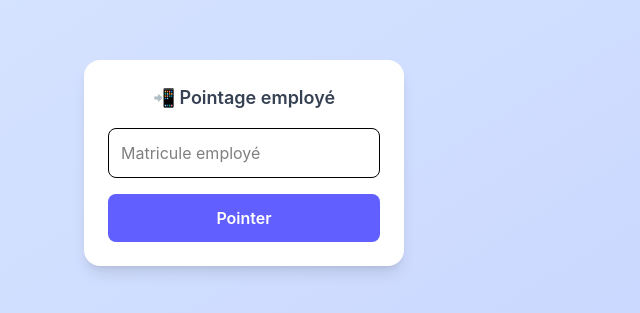
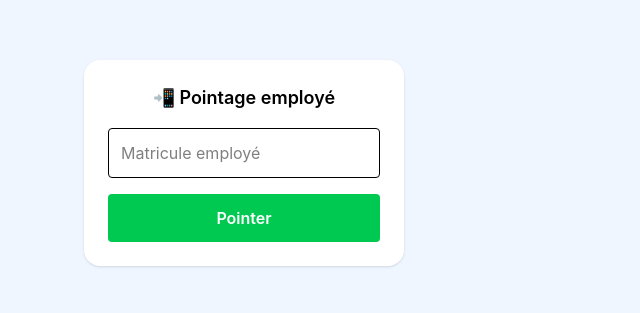
Before and after one commit to axe3600/Pointage-personnel, a React (Vite) app in the folder frontend/: page /scan in a window 1280 px wide. Shown: the part 237-550 px from the top of the page, without its empty margins (396-1036 px from the left). Built offline with nearby package versions, Linux system fonts and the light colour scheme.

Commit message:
fix vercel routing scan page

```diff
--- a/frontend/src/pages/ScanPage.jsx
+++ b/frontend/src/pages/ScanPage.jsx
@@ -3,62 +3,60 @@ import axios from "axios"
 
 function ScanPage() {
 
-  // ✅ matricule au lieu du nom
   const [matricule, setMatricule] = useState("")
   const [message, setMessage] = useState("")
+  const [hasArrived, setHasArrived] = useState(false)
 
   const handleScan = async () => {
 
-    if (!matricule) {
-      return alert("Entre ton matricule")
-    }
-
     try {
 
-      // 🔥 IMPORTANT : utiliser URL BACKEND (Render)
       const res = await axios.post(
-        "https://pointage-personnel.onrender.com/api/pointages/scan", // ✅ CORRIGÉ
-        { matricule }
+        "https://pointage-personnel.onrender.com/api/pointages/scan",
+        hasArrived ? {} : { matricule } // ✅ magie ici
       )
 
-      // ✅ message dynamique (arrivée ou départ)
       setMessage(res.data.message)
 
+      if (res.data.type === "arrival") {
+        setHasArrived(true) // cache input après
+      }
+
     } catch (err) {
-      console.log("Erreur scan :", err)
+      console.log(err)
       setMessage("❌ Erreur serveur")
     }
   }
 
   return (
-    <div className="h-screen flex items-center justify-center bg-gradient-to-br from-blue-100 to-indigo-200">
+    <div className="h-screen flex items-center justify-center bg-blue-50">
 
-      <div className="bg-white p-6 rounded-2xl shadow-lg w-[320px]">
+      <div className="bg-white p-6 rounded-2xl shadow w-[320px]">
 
-        <h2 className="text-lg font-semibold mb-4 text-center text-gray-700">
+        <h2 className="text-lg font-semibold mb-4 text-center">
           📲 Pointage employé
         </h2>
 
-        {/* 🔥 INPUT MATRICULE */}
-        <input
-          type="text"
-          placeholder="Matricule employé"
-          value={matricule}
-          onChange={(e) => setMatricule(e.target.value)}
-          className="w-full p-3 border rounded-lg mb-4 focus:ring-2 focus:ring-indigo-400 outline-none"
-        />
+        {/* 🔥 INPUT UNIQUEMENT AVANT ARRIVÉE */}
+        {!hasArrived && (
+          <input
+            type="text"
+            placeholder="Matricule employé"
+            value={matricule}
+            onChange={(e) => setMatricule(e.target.value)}
+            className="w-full p-3 border rounded mb-4"
+          />
+        )}
 
-        {/* 🔥 UN SEUL BOUTON */}
         <button
           onClick={handleScan}
-          className="w-full bg-indigo-500 hover:bg-indigo-600 text-white p-3 rounded-lg font-semibold transition"
+          className="w-full bg-green-500 text-white p-3 rounded font-semibold"
         >
           Pointer
         </button>
 
-        {/* 🔥 MESSAGE */}
         {message && (
-          <p className="text-center mt-4 text-sm text-green-600 font-medium">
+          <p className="text-center mt-4 text-sm text-green-600">
             {message}
           </p>
         )}
@@ -68,4 +66,4 @@ function ScanPage() {
   )
 }
 
-export default ScanPage
+export default ScanPage;
```
Also changed, not shown: 1 other file (tests, documents, lock files or other folders).
